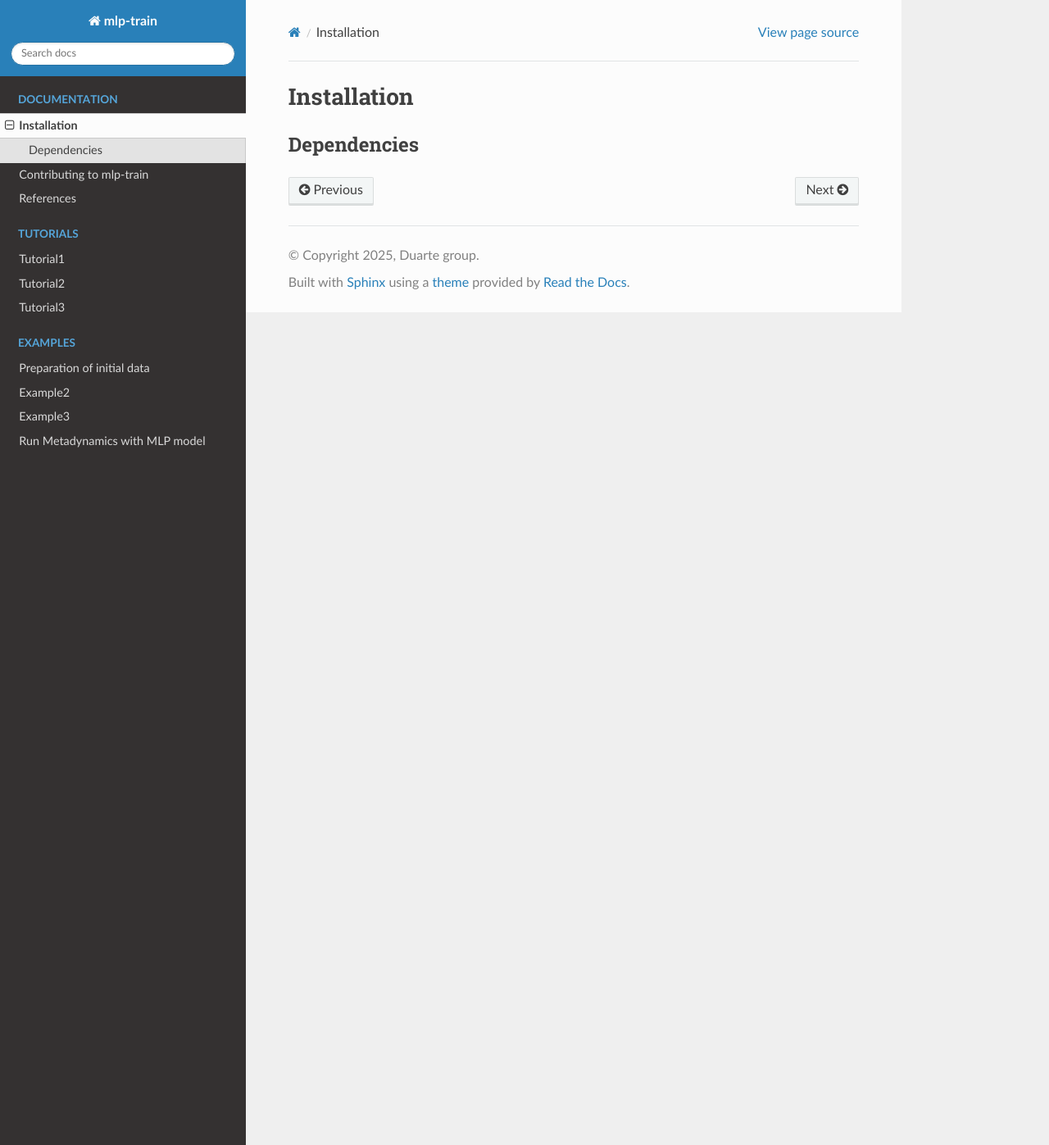
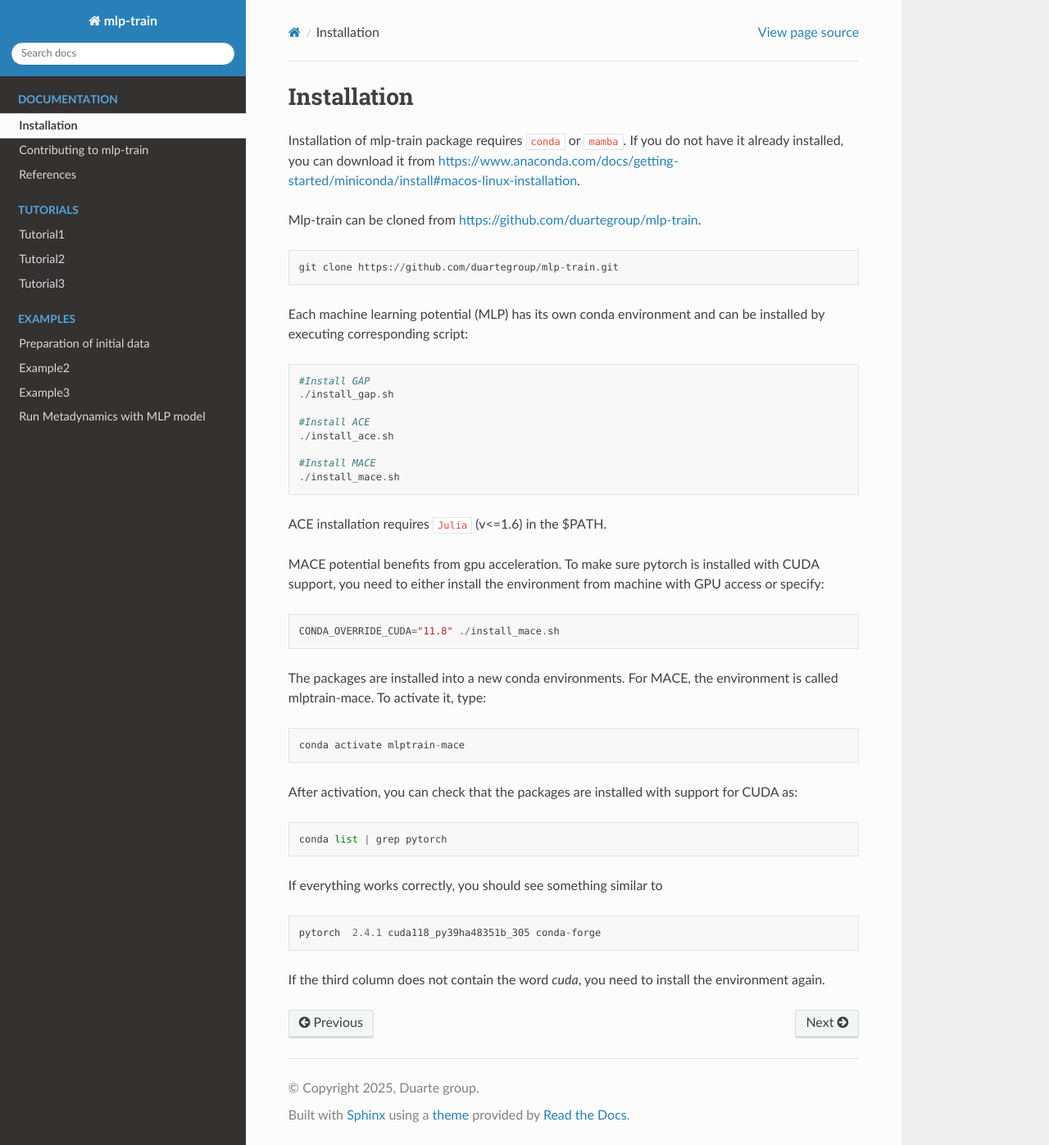
Before and after one commit to duartegroup/mlp-train, a Sphinx documentation site: the page built from docs/dev/installation.rst, in a window 1280 px wide and 1397 px high. Shown: the whole window at 82% size. Built offline with Sphinx 7.4.7 and the Read the Docs theme 3.1.0, drawn with Linux system fonts in a browser that asks for light colours.

```diff
--- a/docs/dev/installation.rst
+++ b/docs/dev/installation.rst
@@ -2,5 +2,54 @@
 Installation
 ************
 
-Dependencies
-------------
+Installation of mlp-train package requires ``conda`` or ``mamba``. If you do not have it already installed, you can download it from https://www.anaconda.com/docs/getting-started/miniconda/install#macos-linux-installation.
+
+Mlp-train can be cloned from https://github.com/duartegroup/mlp-train.
+
+.. code-block:: python
+
+     git clone https://github.com/duartegroup/mlp-train.git
+
+Each machine learning potential (MLP) has its own conda environment and can be installed by executing  corresponding script:
+
+
+.. code-block:: python
+
+   #Install GAP
+   ./install_gap.sh
+
+   #Install ACE
+   ./install_ace.sh
+
+   #Install MACE
+   ./install_mace.sh
+
+
+ACE installation requires ``Julia`` (v<=1.6) in the $PATH.
+
+MACE potential benefits from gpu acceleration. To make sure pytorch is installed with CUDA support, you need to either install the environment from machine with GPU access or specify:
+
+.. code-block:: python
+
+   CONDA_OVERRIDE_CUDA="11.8" ./install_mace.sh
+
+
+The packages are installed into a new conda environments. For MACE, the environment is called mlptrain-mace. To activate it, type:
+
+.. code-block:: python
+
+   conda activate mlptrain-mace
+
+After activation, you can check that the packages are installed with support for CUDA as:
+
+.. code-block:: python
+
+   conda list | grep pytorch
+
+If everything works correctly, you should see something similar to
+
+.. code-block:: python
+
+   pytorch  2.4.1 cuda118_py39ha48351b_305 conda-forge
+
+If the third column does not contain the word `cuda`, you need to install the environment again.
--- a/docs/index.rst
+++ b/docs/index.rst
@@ -29,7 +29,7 @@ mlp-train documentation
    :hidden:
    :caption: Examples
 
-   examples/example1
+   examples/data_preparation
    examples/example2
    examples/example3
    examples/metadynamics
```
Also changed, not shown: docs/dev/contributing.rst (+4 -6 lines), docs/examples/data_preparation.rst (added, +140 -0 lines), docs/examples/example1.rst (deleted, +0 -51 lines).
